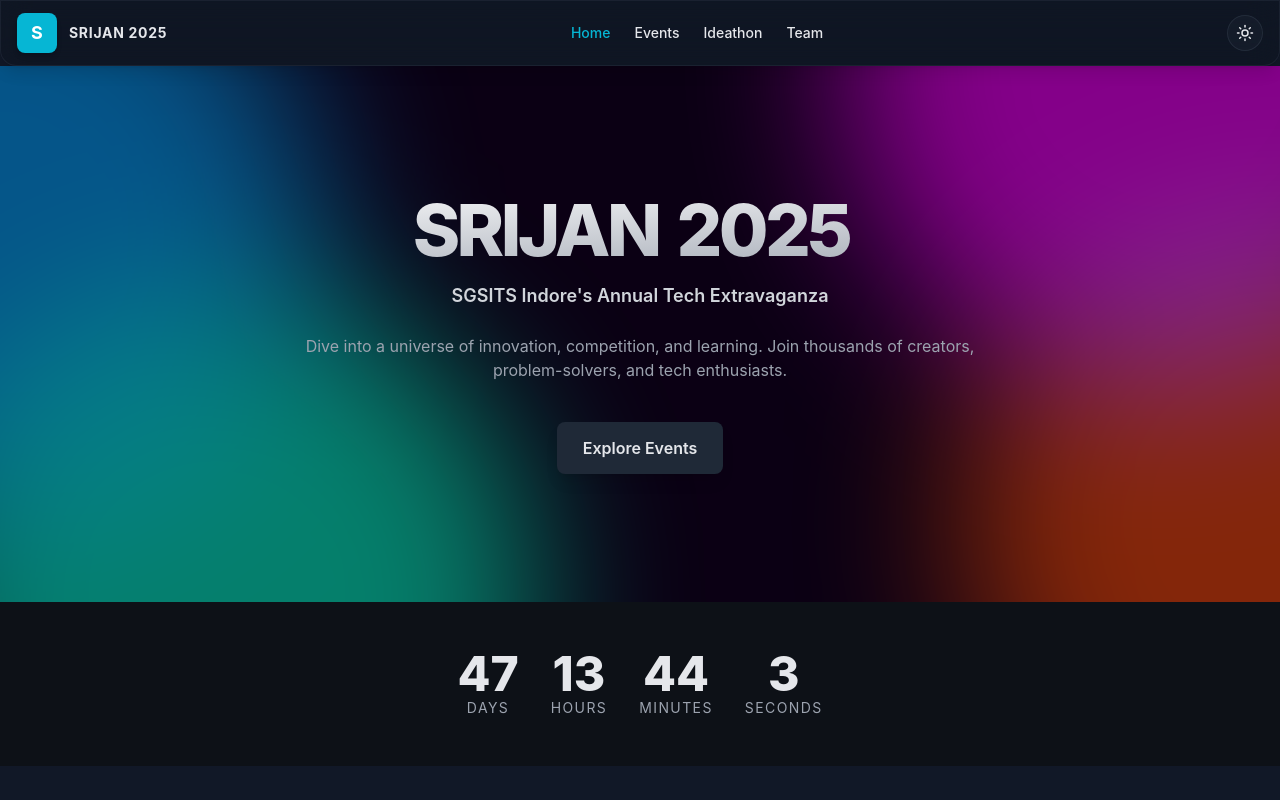
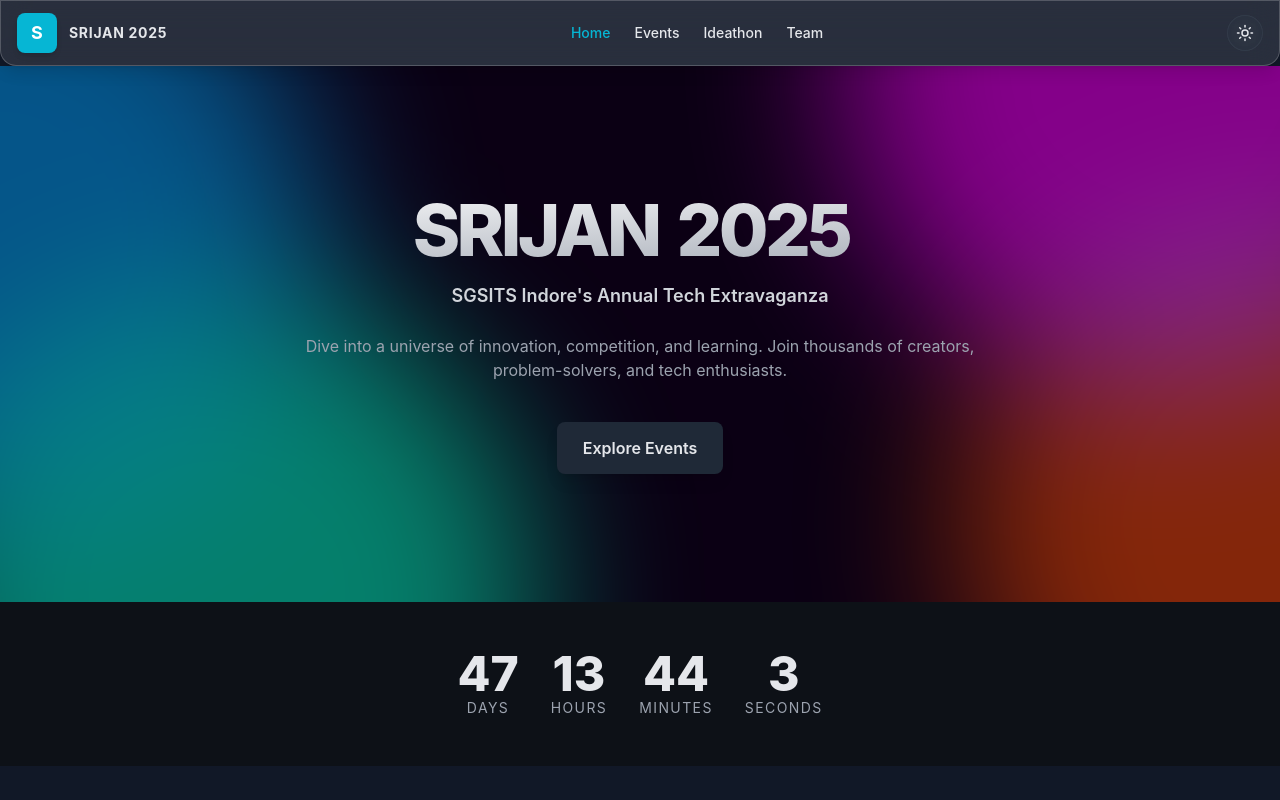
Before and after one commit to RajvirGautam/techfest, a React (Vite) app: page / in a window 1280 px wide. Shown: the top 800 px of the page. Built offline with nearby package versions, Linux system fonts and the light colour scheme.

Commit message:
navbar glassy white

```diff
--- a/src/components/Navbar.jsx
+++ b/src/components/Navbar.jsx
@@ -16,7 +16,7 @@
       {/* Desktop Navbar */}
       <header className="hidden md:flex sticky top-0 z-50">
         <div className="max-w-7xl mx-auto px-4 py-3 flex items-center justify-between w-full
-          bg-white/20 dark:bg-dark-bg/20 backdrop-blur-lg border border-white/30 dark:border-gray-700/30
+          bg-white/30 dark:bg-white/10 backdrop-blur-lg border border-white/20
           shadow-lg rounded-b-2xl">
 
           {/* Logo */}
```
